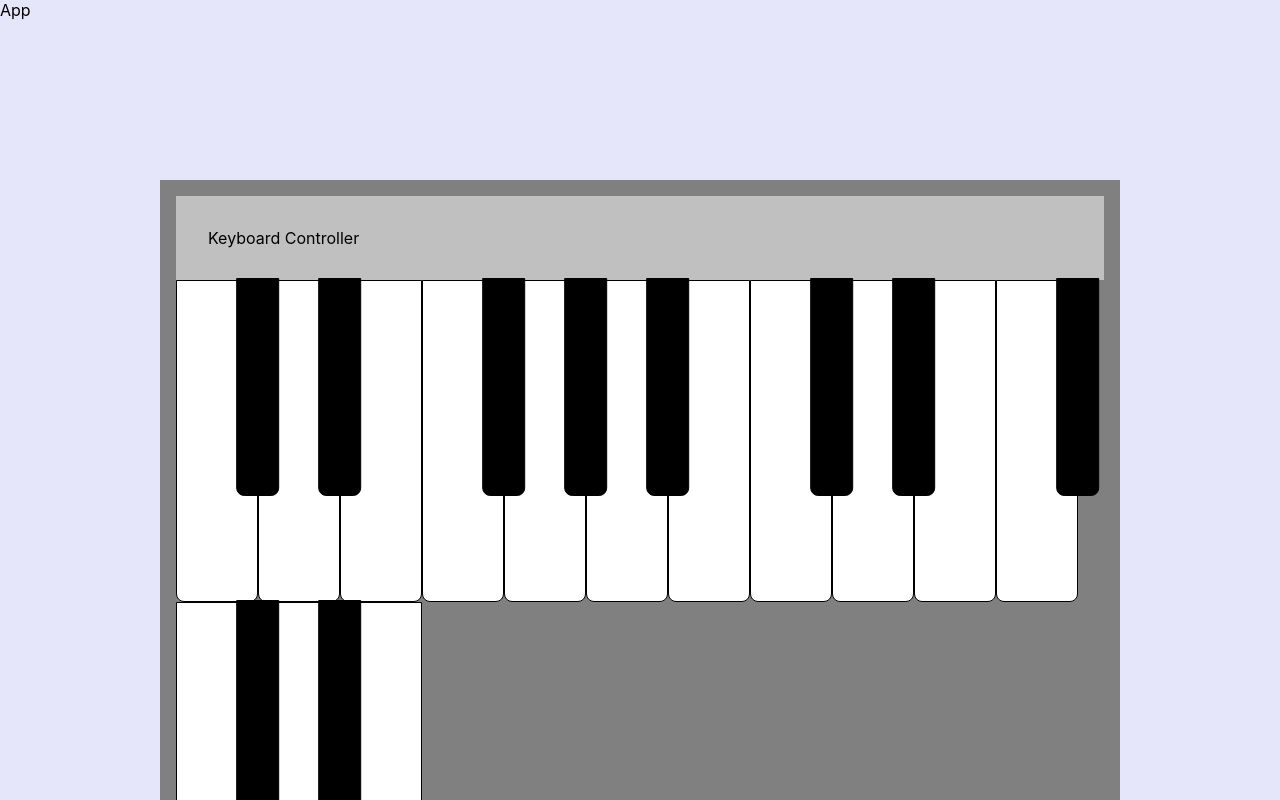
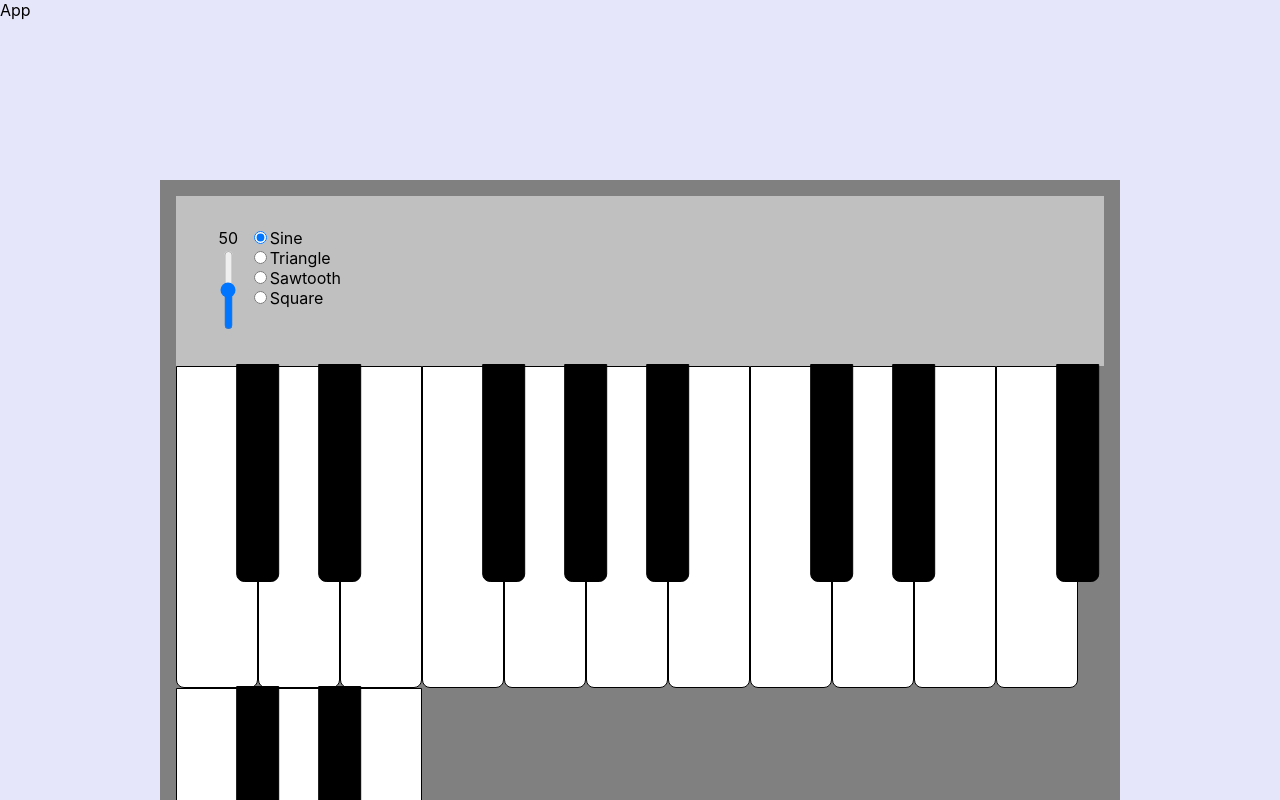
Before and after one commit to todd-grilliot/react-piano, a React (Create React App) app: page / in a window 1280 px wide. Shown: the top 800 px of the page. Built offline with nearby package versions, Linux system fonts and the light colour scheme.

Commit message:
plays pretty well now, added some settings

```diff
--- a/src/App.js
+++ b/src/App.js
@@ -2,21 +2,17 @@
 // import WhiteKey from "./components/WhiteKey";
 import KeyboardController from "./components/KeyboardController";
 // import { keyArray } from "./libraries/keyArray";
-import KeySet from "./components/KeyBoard";
+import KeyBoard from "./components/KeyBoard";
 
 function App() {
     return (
         <div className="App">
             App
             <div className="keyboard">
-                <KeyboardController />
-                <KeySet />
+                <KeyBoard />
             </div>
         </div>
     );
 }
 
 export default App;
-
-//I guess the black keys should be made into absolute positioning and then transformed somehow... humm hum
-//I saved some codepens
--- a/src/components/KeyBoard.js
+++ b/src/components/KeyBoard.js
@@ -1,12 +1,10 @@
 import React from "react";
 import { useState, useEffect, useRef } from "react";
-import { playNote, stopNote } from '../libraries/webAudio';
+import { playNote, stopNote, stopAllNotes } from '../libraries/webAudio';
+import KeyboardController from "./KeyboardController";
 import KeyPair from "./KeyPair";
-// import {keyHandler} from "../libraries/keyHandler"
 
-
-// let switching = false;
-const KeySet = () => {
+const KeyBoard = ({volume}) => {
     const [keyboardLength, setKeyBoardLength] = useState(14);
     const [notesArePressed, setNotesArePressed] = useState(
         Array(keyboardLength).fill({ nat: false, sharp: false })
@@ -15,28 +13,19 @@ const KeySet = () => {
 
     useEffect(() => {
 
-
-        // i'm just tired and not thinking straight...
-        // i think that only stopping a note when you aren't adding one might help...
-        // but it might not.. lol
-        // i was trying to check to see if i'm adding a note or taking one away when useEffect is called..
-        // but i'm not really sure if that's the way to go...
-        // anyway, you can't compare two arrays with ===
-        // and you can't find the [] of something undefined or else the whole thing will crash.. pretty sure.
-        // i'm going to rest now...
-
-        //are we adding a note or taking away...?
-        // console.log(notesArePressed)
-        // console.log(prevNotesArePressed.current);
-
-        //     if(JSON.stringify(prevNotesArePressed.current) === JSON.stringify(notesArePressed)){
-        //         for (let i = 0; i < notesArePressed.length; i++) {
-        //         console.log('i guess so');
-        //         }
-        //     }
-
-            stopNote();
-            // if (prevNotesArePressed.current === notesArePressed)
+        if(prevNotesArePressed.current){
+            for (let i = 0; i < notesArePressed.length; i++) {
+                if (!notesArePressed[i].nat && prevNotesArePressed.current[i].nat){
+                    stopNote(i, true);
+                }
+                if (!notesArePressed[i].sharp && prevNotesArePressed.current[i].sharp){
+                    stopNote(i, false);
+                }
+            }
+        }
+        if(notesArePressed.every((value) => value.nat === false && value.sharp === false)){
+            stopAllNotes();
+        }
 
             for (let i = 0; i < notesArePressed.length; i++) {
                 if (notesArePressed[i].nat && !prevNotesArePressed.current[i].nat){
@@ -62,7 +51,6 @@ const KeySet = () => {
     }
 
     function endNote(event, id, isNat) {
-        console.log(`end note: ${id} ${isNat}`);
         setNotesArePressed(
             notesArePressed.map((value, index) => {
                 return index === id ? (isNat ? {...value, nat: false} : {...value, sharp: false}) : value;
@@ -71,7 +59,6 @@ const KeySet = () => {
     }
 
     function switchNotes(event, newNote, oldNote) {
-        console.log('switch notes function!');
         setNotesArePressed(
             notesArePressed
                 .map((value, index) => {
@@ -119,17 +106,11 @@ const KeySet = () => {
 
     document.onkeydown = (e) => {
         let ourKey = keys.find(obj => obj.key === e.key);
-        //keydown is being fired repeatedly until we let go
-        //keyboard event repeat property... ???
         if(e.repeat) return;
-        console.log(e);
-
-
         if(ourKey){
             setNotesArePressed(
                 notesArePressed.map((value, index) => {
                     return index === ourKey.id ? (ourKey.isNat ? {...value, nat: true} : {...value, sharp: true}) : value;
-                    // return index === id ? (isNat ? {...value, nat: true} : {...value, sharp: true}) : value;
                 })
             );
         }
@@ -140,7 +121,6 @@ const KeySet = () => {
             setNotesArePressed(
                 notesArePressed.map((value, index) => {
                     return index === ourKey.id ? (ourKey.isNat ? {...value, nat: false} : {...value, sharp: false}) : value;
-                    // return index === id ? (isNat ? {...value, nat: true} : {...value, sharp: true}) : value;
                 })
             );
         }
@@ -159,6 +139,7 @@ const KeySet = () => {
 
     return (
         <>
+            <KeyboardController />
             {keyComponentArray.map((value, index) => (
                 <KeyPair
                     key={value.id}
@@ -174,6 +155,4 @@ const KeySet = () => {
     );
 };
 
-export default KeySet;
-
-//used to be 'keyComponentArray.js'
+export default KeyBoard;
--- a/src/components/KeyboardController.js
+++ b/src/components/KeyboardController.js
@@ -1,8 +1,38 @@
 import React from 'react'
-//comment
+import { useState, useEffect, useRef } from "react";
+import { changeVolume, changeWaveType } from '../libraries/webAudio';
+
 const KeyboardController = () => {
+  const [volume, setVolume] = useState(50);
+
+  function formVolume(e){
+    setVolume(e.target.value);
+    changeVolume(e.target.value / 100);
+  }
+  function formWaveType(e){
+    changeWaveType(e.target.id)
+  }
   return (
-    <div className='keyboard-controller'>Keyboard Controller</div>
+    <div className='keyboard-controller'>
+      <div className='slider-container'>
+      {volume} <br />
+      <input type="range" min="0" max="100" className='slider' onChange={formVolume}/>
+      </div>
+
+
+      <div>
+        <input type="radio" id="sine" name="wave-type" value="sine" defaultChecked onChange={formWaveType} />
+        <label htmlFor="sine">Sine</label><br />
+        <input type="radio" id="triangle" name="wave-type" value="triangle" onChange={formWaveType}/>
+        <label htmlFor="triangle">Triangle</label><br />
+        <input type="radio" id="sawtooth" name="wave-type" value="sawtooth" onChange={formWaveType}/>
+        <label htmlFor="sawtooth">Sawtooth</label><br />
+        <input type="radio" id="square" name="wave-type" value="square" onChange={formWaveType}/>
+        <label htmlFor="square">Square</label>
+
+      </div>
+
+    </div>
   )
 }
 
--- a/src/libraries/webAudio.js
+++ b/src/libraries/webAudio.js
@@ -2,60 +2,92 @@
 let audioContext = new AudioContext;
 
 const primaryGain = audioContext.createGain();
-primaryGain.gain.value = 0.99;
-primaryGain.connect(audioContext.destination);
+primaryGain.gain.value = 1;
 
+const limiterNode = audioContext.createDynamicsCompressor();
+limiterNode.threshold.setValueAtTime(-5.0, audioContext.currentTime); // In Decibels
+limiterNode.knee.setValueAtTime(0, audioContext.currentTime); // In Decibels
+limiterNode.ratio.setValueAtTime(40.0, audioContext.currentTime);  // In Decibels
+limiterNode.attack.setValueAtTime(0.001, audioContext.currentTime); // Time is seconds
+limiterNode.release.setValueAtTime(0.1, audioContext.currentTime); // Time is seconds
+
+// primaryGain.connect(audioContext.destination);
+primaryGain.connect(limiterNode);
+limiterNode.connect(audioContext.destination)
+
+let oscArray = [];
+let oscGainArray = [];
 let osc;
 let oscGain;
+let waveType = "sine";
+
+export function changeVolume(volume){
+    primaryGain.gain.value = volume;
+}
+export function changeWaveType(type){
+    waveType = type;
+}
 
 export function playNote(id, isNat){
-    console.log(`starting note: ${id} ${isNat}`);
     let hertz = convertToHertz(id, isNat);
     osc = audioContext.createOscillator();
+    oscArray.push(osc);
+
     oscGain = audioContext.createGain();
+    oscGainArray.push(oscGain);
+
     oscGain.gain.value = 1;
     oscGain.connect(primaryGain);
 
-
-    osc.type = 'sine'
+    osc.type = waveType;
     osc.frequency.setValueAtTime(hertz, audioContext.currentTime); // value in hertz
-    //osc.connect(audioContext.destination);
     osc.connect(oscGain);
 
 
-    osc.start();
+
+    oscArray[oscArray.length -1].start();
+
 
     oscGain.gain.exponentialRampToValueAtTime(0.8, audioContext.currentTime + 3);
-    oscGain.gain.setTargetAtTime(0, audioContext.currentTime + 3, 0.15);
-    osc.stop(audioContext.currentTime + 5);
+    oscGain.gain.setTargetAtTime(0, audioContext.currentTime + 10, 0.15);
+    osc.stop(audioContext.currentTime + 11);
 
 }
 
-export function stopNote(id, isNat){
-    // console.log('stopping note!');
-    // console.log(oscGain.gain);
-    if (osc){
-        oscGain.gain.cancelAndHoldAtTime(audioContext.currentTime);
-        oscGain.gain.setTargetAtTime(0, audioContext.currentTime, 0.15);
-        osc.stop(audioContext.currentTime + 1);
-    } else console.log('err, nothing to stop');
+export function stopNote(id, isNat, isAll){
+    let hertz = convertToHertz(id, isNat);
 
+    for (let i = 0; i < oscArray.length; i++) {
+        if(Math.floor(hertz) == Math.floor(oscArray[i].frequency.value) ){
+            oscGainArray[i].gain.cancelAndHoldAtTime(audioContext.currentTime);
+            oscGainArray[i].gain.setTargetAtTime(0, audioContext.currentTime, 0.15);
+            oscArray[i].stop(audioContext.currentTime + 1);
+
+            oscArray.splice(i, 1);
+            oscGainArray.splice(i, 1);
+        }
+    }
+
+}
+export function stopAllNotes(){
+    for (let i = 0; i < oscArray.length; i++) {
+        oscGainArray[i].gain.cancelAndHoldAtTime(audioContext.currentTime);
+        oscGainArray[i].gain.setTargetAtTime(0, audioContext.currentTime, 0.15);
+        oscArray[i].stop(audioContext.currentTime + 1);
+    }
+    while(oscArray.length + oscGainArray.length > 0){
+        oscArray.pop();
+        oscGainArray.pop();
+    }
 }
 
 function convertToHertz(id, isNat){
-    // let hertz = 0;
     let a2 = 110;
     let stepConst = Math.pow(2, (1/12));
-    //define steps from middle A as a number... -2 could be how many times we divide, +2 how many times we multiply
-    // 6 nat is middle A for me... but it might change with the keyboard length... then we just add an octave or whatever..
-    let halfStepsSoFar = (Math.floor(id / 7) + Math.floor((id + 4) / 7)); // i think so...
+
+    let halfStepsSoFar = (Math.floor(id / 7) + Math.floor((id + 4) / 7));
     let plusOneForSharp = (isNat ? 0 : 1)
-    // console.log('nuof half steps: ' + halfStepsSoFar)
     const hertzId = id * 2 + plusOneForSharp - halfStepsSoFar;
-    // console.log(`hertz id: ${hertzId}`);
-
-    //take the hertz id and convert it into hertz...
-    // A is 9... equal to 440. lets start there.
 
     return a2 * Math.pow(stepConst, hertzId + 9);
 }
--- a/src/style.css
+++ b/src/style.css
@@ -24,10 +24,7 @@ code {
   padding: 1em;
 }
 
-.keyboard-controller{
-  background-color: silver;
-  padding: 2em;
-}
+
 
 .keypair{
   float: left;
@@ -74,3 +71,21 @@ code {
 .key-pressed.white-key{
   background-color: lightgray;
 }
+
+.keyboard-controller{
+  display: flex;
+  background-color: silver;
+  padding: 2em;
+}
+.slider-container{
+  /* background-color: antiquewhite; */
+  text-align: center;
+
+}
+.slider{
+  writing-mode: bt-lr; /* IE */
+  -webkit-appearance: slider-vertical; /* Chromium */
+  width: 2em;
+  height: 6em;
+  padding: 0 5px;
+}
```
